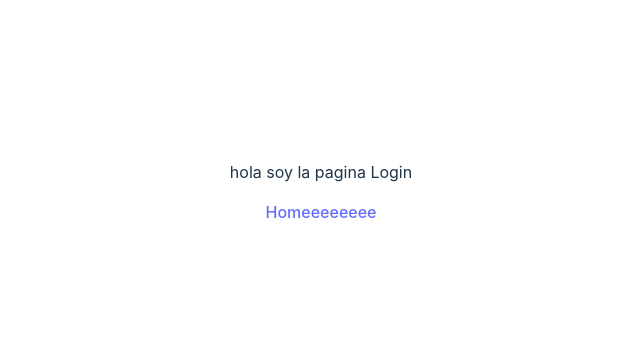
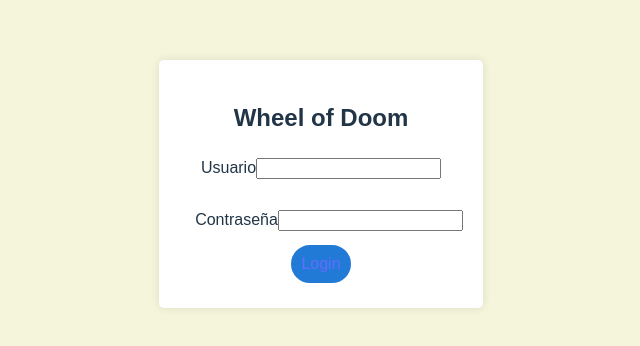
Before and after one commit to Claudia-Arias/Proyecto4, a React (Vite) app in the folder React4/: page / in a window 1280 px wide. Shown: the part 216-562 px from the top of the page, without its empty margins (319-959 px from the left). Built offline with nearby package versions, Linux system fonts and the light colour scheme; the HTML template or start-up script is replaced by a standard one.

Commit message:
LoginPage

```diff
--- a/React4/src/views/Login.css
+++ b/React4/src/views/Login.css
@@ -0,0 +1,47 @@
+
+
+body {
+    font-family: Arial, sans-serif;
+    margin: 0;
+    padding: 0;
+    display: flex;
+    justify-content: center;
+    align-items: center;
+    height: 100px;
+    background-color: beige;
+  }
+
+  .loginname {
+    background-color: white;
+    padding: 20px;
+    border-radius: 5px;
+    box-shadow: 0 0 10px rgba(0, 0, 0, 0.1);
+  }
+
+  .loginusuario {
+    margin-bottom: 20px;
+    text-align: center;
+  }
+
+
+  .logincontraseña {
+    width: 100%;
+    padding: 8px;
+
+
+  }
+
+  .buttonLogin{
+    width:fit-content;
+    padding: 10px;
+    background-color: #227ad7;
+    color: white;
+    border:solid 5px;
+    border-radius: 50px;
+    cursor: pointer;
+
+  }
+
+  .buttonLogin:hover {
+    background-color: #8fa4bb;
+  }
--- a/React4/src/views/Login.jsx
+++ b/React4/src/views/Login.jsx
@@ -1,18 +1,39 @@
 import { useState } from 'react'
-import {Link} from 'react-router-dom'
+import { Link } from 'react-router-dom'
 import Home from './Home'
+import "./login.css";
 
 
 
 function Login() {
 
 
+const [textoBoton,setTextoBoton] =useState("Login");
+
+  function handleLogin() {
+    setTextoBoton=("hola");
+
+
+  }
   return (
     <>
 
-     <p>hola soy la pagina Login</p>
+      <div className="loginname">
+        <h2>Wheel of Doom</h2>
+        <form>
+          <div className="loginusuario">
+            <label htmlFor="username">Usuario</label>
+            <input type="text" id="username" name="username" required></input>
+          </div>
+          <div className="logincontraseña">
+            <label htmlFor="password">Contraseña</label>
+            <input type="password" id="password" name="password" required></input>
+          </div>
+          <button className= "buttonLogin" text="login" type="button" onClick= {handleLogin}><Link to="/Home">{textoBoton}</Link></button>
 
-    <Link to="/Home">Homeeeeeeee</Link>
+        </form>
+      </div>
+
 
 
     </>
```
